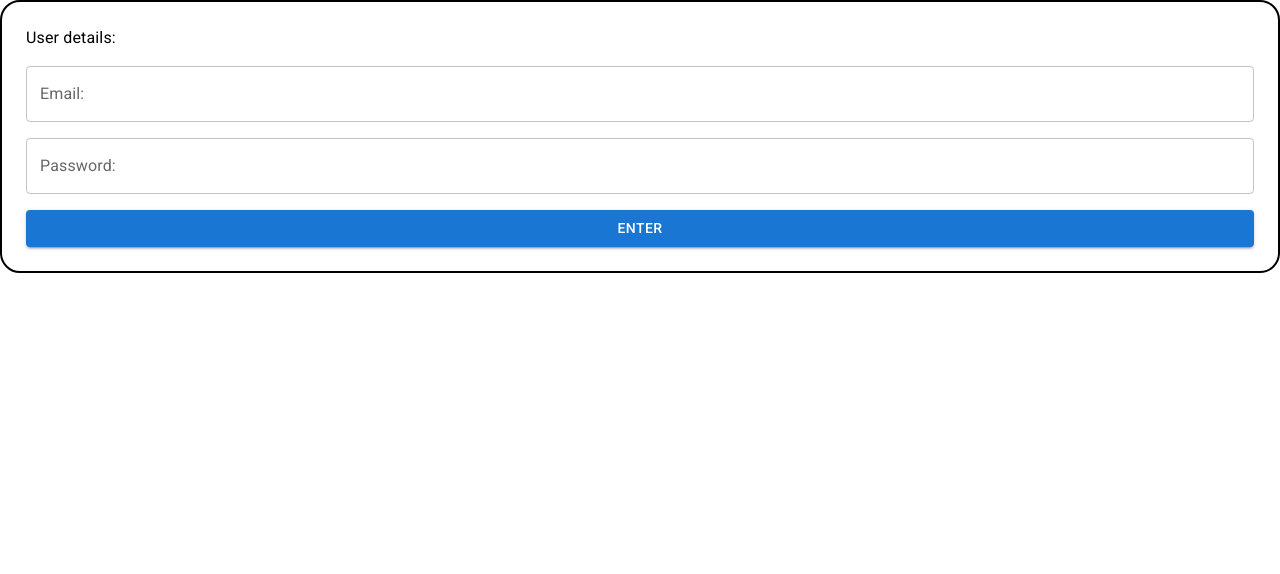
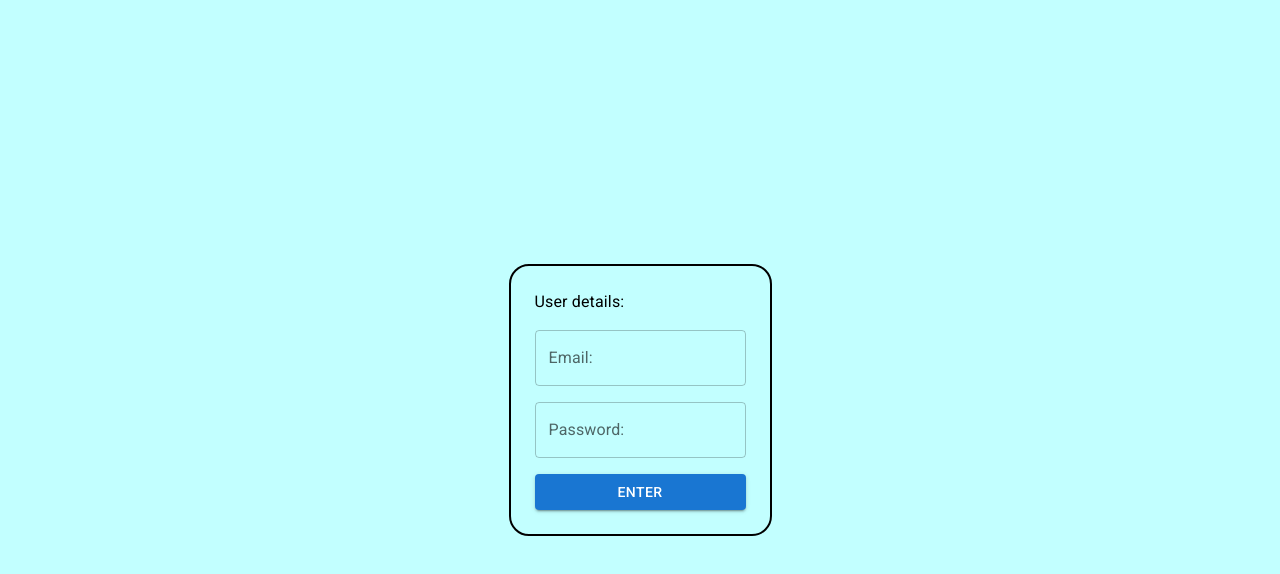
Before and after one commit to MIGELZO/intro, a React (Create React App) app: page / in a window 1280 px wide. Shown: the top 574 px of the page. Built offline with nearby package versions, Linux system fonts and the light colour scheme.

Commit message:
ER 10-03

```diff
--- a/src/App.js
+++ b/src/App.js
@@ -8,7 +8,7 @@ import { Box } from "@mui/material";
 
 function app() {
   return (
-    <Box>
+    <Box className="App">
       <UserDetails />
     </Box>
   );
--- a/src/components/UserDetails.jsx
+++ b/src/components/UserDetails.jsx
@@ -23,7 +23,7 @@ export default function UserDetails() {
         value={user.email}
         name="email"
         onChange={(e) => {
-          setUser((prev) => ({ ...prev, [e.target.name]: e.target.value }));
+          setUser((user) => ({ ...user, [e.target.name]: e.target.value }));
         }}
       />
       <TextField
@@ -33,14 +33,13 @@ export default function UserDetails() {
         value={user.password}
         name="password"
         onChange={(e) => {
-          setUser((prev) => ({ ...prev, [e.target.name]: e.target.value }));
+          setUser((user) => ({ ...user, [e.target.name]: e.target.value }));
         }}
       />
       <Button
         variant="contained"
         onClick={(e) => {
-          console.log(user.email);
-          console.log(user.password);
+          console.log(user);
         }}
       >
         Enter
```
